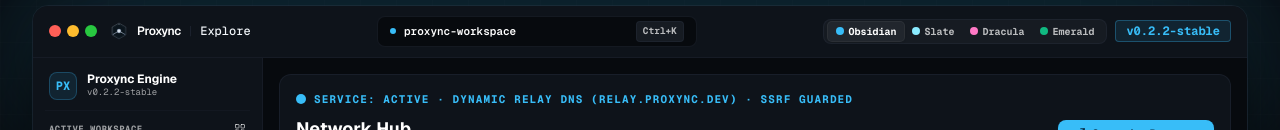
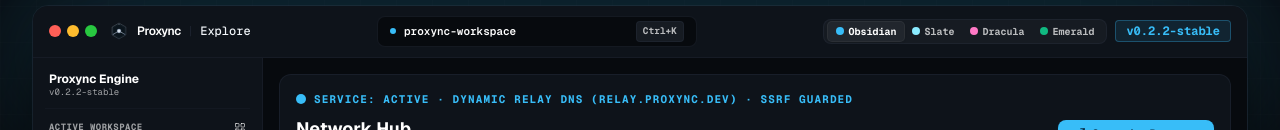
Before and after one commit to Inilax/Proxync, a Next.js app: page / in a window 1280 px wide. Shown: the part 822-952 px from the top of the page. Built offline with nearby package versions, Linux system fonts and the light colour scheme; no server answers.

Commit message:
Final touches

```diff
--- a/components/mockup/sidebar.tsx
+++ b/components/mockup/sidebar.tsx
@@ -15,16 +15,11 @@ export function Sidebar({
     <aside className="flex flex-col w-14 min-w-[56px] max-w-[56px] lg:w-[230px] lg:min-w-[230px] lg:max-w-[230px] shrink-0 border-r border-outline-variant/30 bg-surface-container-low px-1.5 lg:px-3 py-3 select-none justify-between h-full overflow-hidden">
       <div className="space-y-3">
         {/* Brand Header */}
-        <div className="flex items-center gap-2.5 pb-2.5 pt-0.5 border-b border-outline-variant/20 justify-center lg:justify-start px-0.5 lg:px-1">
-          <div className="h-7 w-7 shrink-0 rounded-lg bg-primary/10 border border-primary/25 flex items-center justify-center">
-            <span className="font-mono text-xs font-bold text-primary">PX</span>
-          </div>
-          <div className="hidden lg:block">
-            <span className="block text-xs font-bold text-on-surface leading-tight">Proxync Engine</span>
-            <span className="block font-mono text-[9px] text-white/60 leading-tight">
-              v0.2.2-stable
-            </span>
-          </div>
+        <div className="hidden lg:block pb-2.5 pt-0.5 border-b border-outline-variant/20 px-1">
+          <span className="block text-xs font-bold text-on-surface leading-tight">Proxync Engine</span>
+          <span className="block font-mono text-[9px] text-white/60 leading-tight">
+            v0.2.2-stable
+          </span>
         </div>
 
         {/* Active Workspace Selector */}
```
